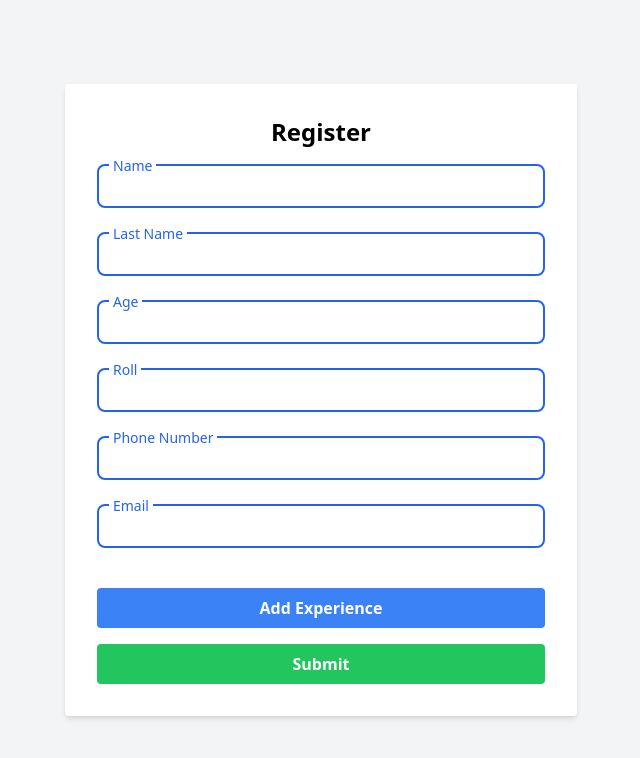
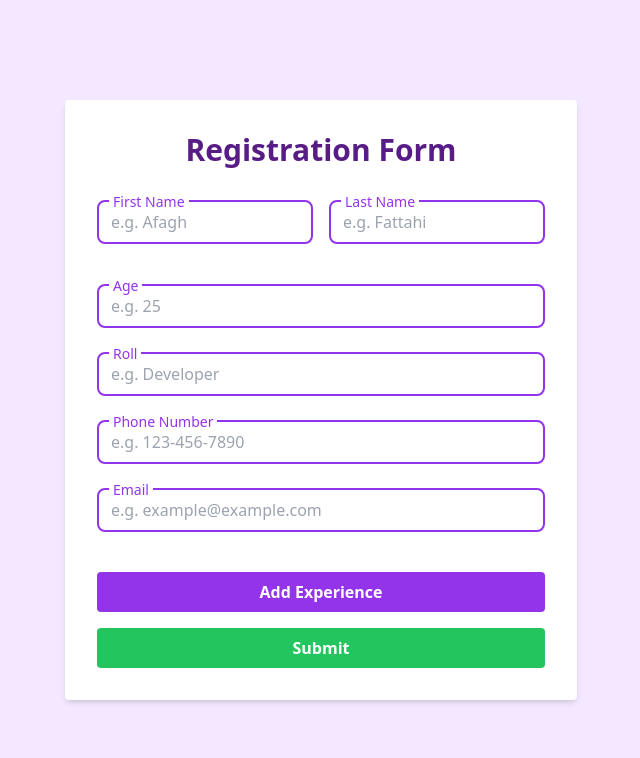
Before and after one commit to zahra77fth/Dynamic-Form, a React (Create React App) app: page / in a window 1280 px wide. Shown: the top 758 px of the page, without its empty margins (319-959 px from the left). Built offline with nearby package versions, Linux system fonts and the light colour scheme.

Commit message:
feat: complete the style

```diff
--- a/src/components/Experiences.tsx
+++ b/src/components/Experiences.tsx
@@ -19,19 +19,21 @@ const Experiences: React.FC<ExperienceProps> = ({ control, errors, experienceCou
                 const endDate = experiences?.[i]?.endDate;
 
                 return (
-                    <div key={i} className="mb-6">
-                        <h2 className="text-xl font-bold mb-4">Experience {i + 1}</h2>
+                    <div key={i} className="mb-6 border rounded p-4 border-purple-200">
+                        <h2 className="text-xl font-bold mb-4 text-purple-900">Experience {i + 1}</h2>
                         <TextInput
                             label="Name of Company"
                             name={`experiences.${i}.nameOfCompany`}
                             control={control}
                             rules={{ required: 'Company Name is required' }}
+                            placeholder="e.g. ABC Inc."
                         />
                         <TextInput
                             label="Roll"
                             name={`experiences.${i}.roll`}
                             control={control}
                             rules={{ required: 'Roll is required' }}
+                            placeholder="e.g. Developer"
                         />
                         <DateInput
                             label="Start Date"
@@ -55,6 +57,7 @@ const Experiences: React.FC<ExperienceProps> = ({ control, errors, experienceCou
                             control={control}
                             rules={{ required: 'Description is required' }}
                             textarea
+                            placeholder="e.g. Responsibilities and achievements"
                         />
                     </div>
                 );
--- a/src/components/RegisterForm.tsx
+++ b/src/components/RegisterForm.tsx
@@ -23,28 +23,36 @@ interface FormData {
 
 const RegisterForm = () => {
     const [experienceCounter, setExperienceCounter] = useState(0);
-    const { control, handleSubmit, formState: { errors } } = useForm<FormData>();
+    const { control, handleSubmit, formState: { errors } } = useForm<FormData>({
+        mode: 'onChange',
+        reValidateMode: 'onChange'
+    });
 
     const onSubmit: SubmitHandler<FormData> = (data) => {
         console.log(data);
     };
 
     return (
-        <div className="min-h-screen flex items-center justify-center bg-gray-100">
+        <div className="min-h-screen flex items-center justify-center bg-purple-100">
             <form onSubmit={handleSubmit(onSubmit)} className="bg-white p-8 rounded shadow-md w-full max-w-lg">
-                <h1 className="text-2xl font-bold mb-4 text-center">Register</h1>
+                <h1 className="text-3xl font-bold mb-8 text-center text-purple-900">Registration Form</h1>
+                <div className="grid grid-cols-2 gap-4 mb-4">
                     <TextInput
-                    label="Name"
+                        label="First Name"
                         name="name"
                         control={control}
-                    rules={{ required: 'Name is required' }}
+                        rules={{ required: 'First Name is required' }}
+                        placeholder="e.g. Afagh"
                     />
                     <TextInput
                         label="Last Name"
                         name="lastName"
                         control={control}
                         rules={{ required: 'Last Name is required' }}
+                        placeholder="e.g. Fattahi"
                     />
+                </div>
+
                 <TextInput
                     label="Age"
                     name="age"
@@ -54,36 +62,51 @@ const RegisterForm = () => {
                         required: 'Age is required',
                         min: { value: 18, message: 'You must be at least 18 years old' }
                     }}
+                    placeholder="e.g. 25"
                 />
+
                 <TextInput
                     label="Roll"
                     name="roll"
                     control={control}
                     rules={{ required: 'Roll is required' }}
+                    placeholder="e.g. Developer"
                 />
+
                 <TextInput
                     label="Phone Number"
                     name="phoneNumber"
                     control={control}
                     rules={{ required: 'Phone Number is required' }}
+                    placeholder="e.g. 123-456-7890"
                 />
+
                 <TextInput
                     label="Email"
                     name="email"
                     control={control}
-                    rules={{ required: 'Email is required' }}
+                    rules={{
+                        required: 'Email is required',
+                        pattern: {
+                            value: /^[a-zA-Z0-9._%+-]+@[a-zA-Z0-9.-]+\.[a-zA-Z]{2,4}$/,
+                            message: 'Invalid email address'
+                        }}}
+                    placeholder="e.g. example@example.com"
                 />
+
                 <Experiences control={control} errors={errors} experienceCounter={experienceCounter} />
+
                 <button
                     type="button"
                     onClick={() => setExperienceCounter(experienceCounter + 1)}
-                    className="mt-4 bg-blue-500 hover:bg-blue-700 text-white font-bold py-2 px-4 rounded w-full"
+                    className="mt-4 bg-purple-600 hover:bg-purple-700 text-white font-bold py-2 px-4 rounded w-full"
                 >
                     Add Experience
                 </button>
+
                 <button
                     type="submit"
-                    className="mt-4 bg-green-500 hover:bg-green-700 text-white font-bold py-2 px-4 rounded w-full"
+                    className="mt-4 bg-green-500 hover:bg-green-600 text-white font-bold py-2 px-4 rounded w-full"
                 >
                     Submit
                 </button>
--- a/src/components/TextInput.tsx
+++ b/src/components/TextInput.tsx
@@ -8,9 +8,10 @@ interface TextInputProps {
     rules?: object;
     type?: string;
     textarea?: boolean;
+    placeholder?: string;
 }
 
-const TextInput: React.FC<TextInputProps> = ({ label, name, control, rules, type = 'text', textarea = false }) => {
+const TextInput: React.FC<TextInputProps> = ({ label, name, control, rules, type = 'text', textarea = false, placeholder }) => {
     const {
         field: { onChange, onBlur, value, ref },
         fieldState: { error },
@@ -22,7 +23,7 @@ const TextInput: React.FC<TextInputProps> = ({ label, name, control, rules, type
 
     return (
         <div className="relative mb-6">
-            <label htmlFor={name} className="absolute -top-2 left-3 bg-white px-1 text-blue-600 text-sm">
+            <label htmlFor={name} className="absolute -top-2 left-3 bg-white px-1 text-purple-600 text-sm">
                 {label}
             </label>
             {textarea ? (
@@ -33,8 +34,9 @@ const TextInput: React.FC<TextInputProps> = ({ label, name, control, rules, type
                     onBlur={onBlur}
                     ref={ref}
                     rows={3}
+                    placeholder={placeholder}
                     className={`w-full px-3 py-2 border-2 rounded-lg focus:outline-none text-gray-800
-                        ${error ? 'border-red-500' : 'border-blue-600 focus:border-blue-700'}`}
+                        ${error ? 'border-red-500' : 'border-purple-600 focus:border-purple-700'}`}
                 />
             ) : (
                 <input
@@ -44,8 +46,9 @@ const TextInput: React.FC<TextInputProps> = ({ label, name, control, rules, type
                     onChange={onChange}
                     onBlur={onBlur}
                     ref={ref}
+                    placeholder={placeholder}
                     className={`w-full px-3 py-2 border-2 rounded-lg focus:outline-none text-gray-800
-                        ${error ? 'border-red-500' : 'border-blue-600 focus:border-blue-700'}`}
+                        ${error ? 'border-red-500' : 'border-purple-600 focus:border-purple-700'}`}
                 />
             )}
             {error && <p className="text-red-500 text-xs mt-1">{error.message}</p>}
```
Lines whose indentation alone changed are shown as unchanged.
